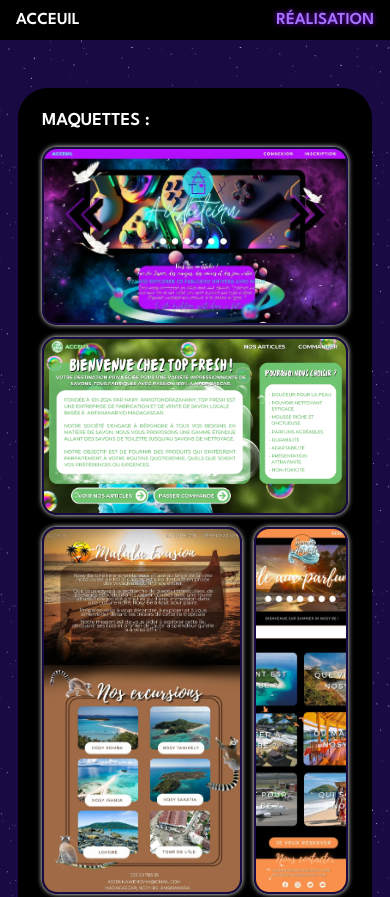
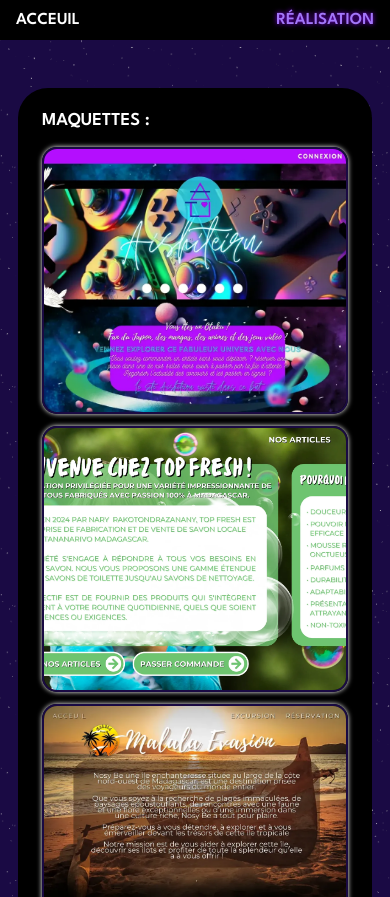
Before and after one commit to Jenna-Wendy/Portefolio, a website: page pages/realisation.html in a window 390 px wide. Shown: the top 897 px of the page. Drawn offline with Linux system fonts and the light colour scheme.

Commit message:
now it is fully responsive

```diff
--- a/jenna/_responsive.scss
+++ b/jenna/_responsive.scss
@@ -140,4 +140,8 @@
     .video {
         padding: $spacing-lg $spacing;
     }
+
+    .item {
+        grid-column: span 2;
+    }
 }
```
Also changed, not shown: assets/styles/main.css.
